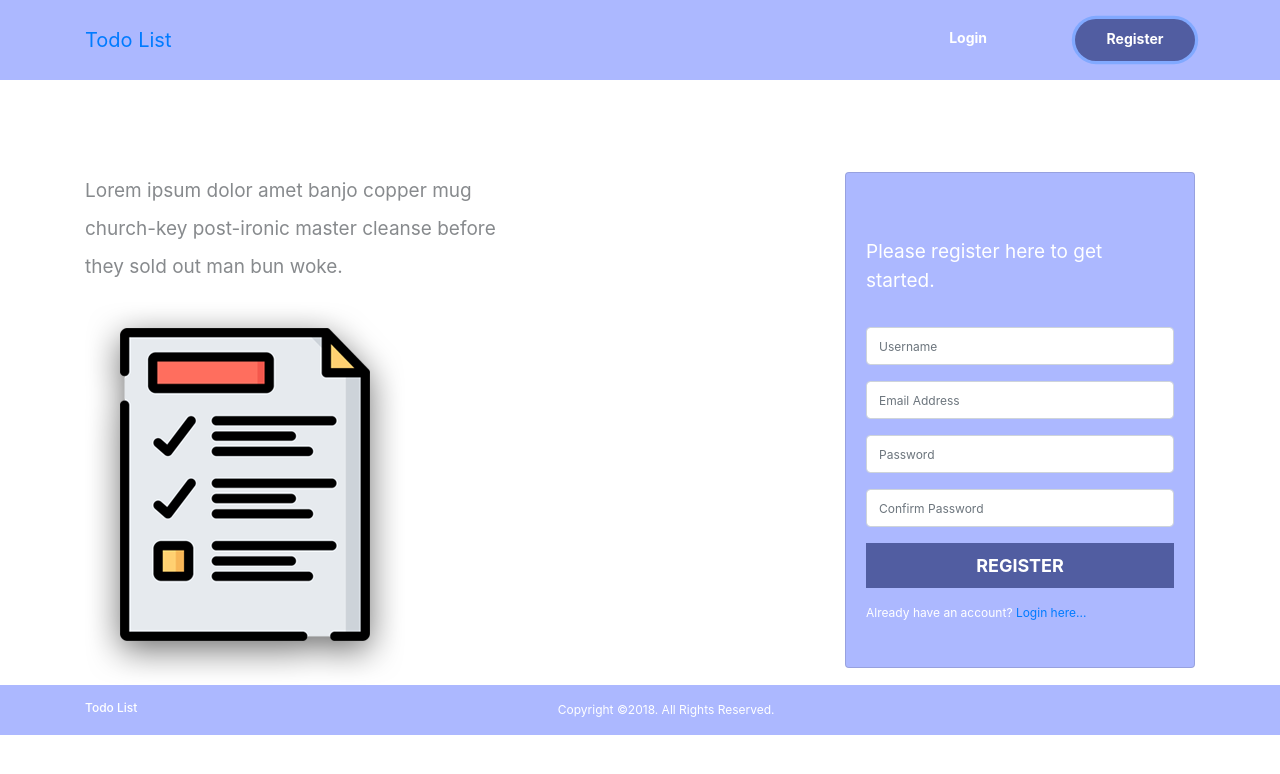
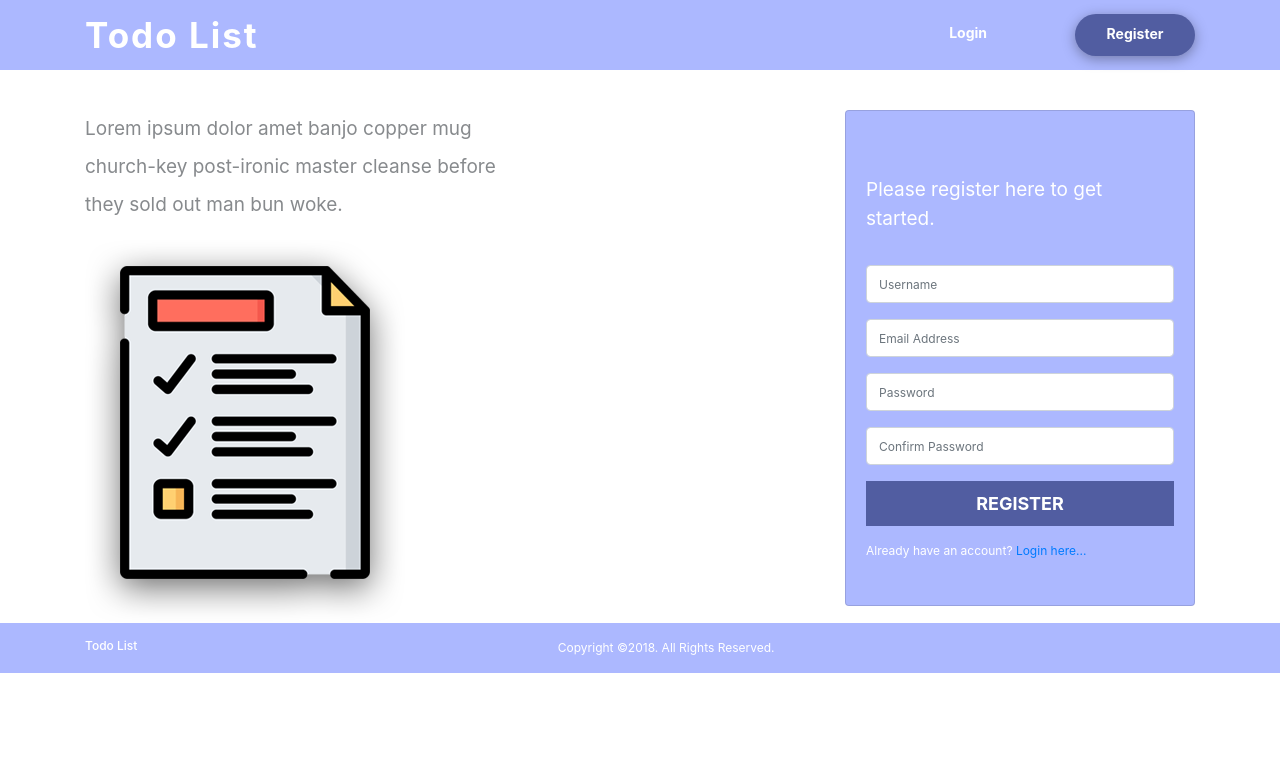
Before and after one commit to SendiSteve/bootstrap-todo-list, a plain HTML site: page index.html in a window 1280 px wide. Both pictures are taken after a click on the link "Register". Drawn offline with Linux system fonts and the light colour scheme.

Commit message:
Modify navbar height

```diff
--- a/css/style.css
+++ b/css/style.css
@@ -1,3 +1,8 @@
+html,
+body {
+    height: 100%;
+}
+
 body {
     font-size: 12px;
     font-family: -apple-system, BlinkMacSystemFont, 'Segoe UI', Roboto, Oxygen, Ubuntu, Cantarell, 'Open Sans', 'Helvetica Neue', sans-serif;
@@ -9,14 +14,21 @@ body {
 ...............................*/
 .navbar {
     background-color: #acb8ff;
-    height: 80px;
-    margin-bottom: 92px;
+    height: 70px;
+    margin-bottom: 40px;
 }
 
-ul.navbar-nav > li>a{
+ul.navbar-nav>li>a {
     margin-left: 80px;
     font-size: 14px;
     font-weight: bold;
+}
+
+a.navbar-brand {
+    color: #fff;
+    font-weight: bolder;
+    font-size: 35px;
+    letter-spacing: 2px;
 }
 
 /* ............................
@@ -62,15 +74,27 @@ ul.navbar-nav > li>a{
 
 .btn-primary-register {
     background-color: #515da1;
-    box-shadow: 0px 3px 13px 0px rgba(0, 0, 0, 0.34);
     width: 120px;
     height: 42px;
     border-radius: 21px;
     color: #fff
 }
 
+.btn-primary-register:hover,
+.btn-primary-register:focus {
+    color: #fff;
+    box-shadow: 0px 3px 13px 0px rgba(0, 0, 0, 0.34);
+
+}
+
 .btn-register {
     background-color: #515da1;
+}
+
+.btn-register:hover,
+.btn-register:hover {
+    box-shadow: 0px 3px 13px 0px rgba(0, 0, 0, 0.34);
+
 }
 
 /* ............................
```
